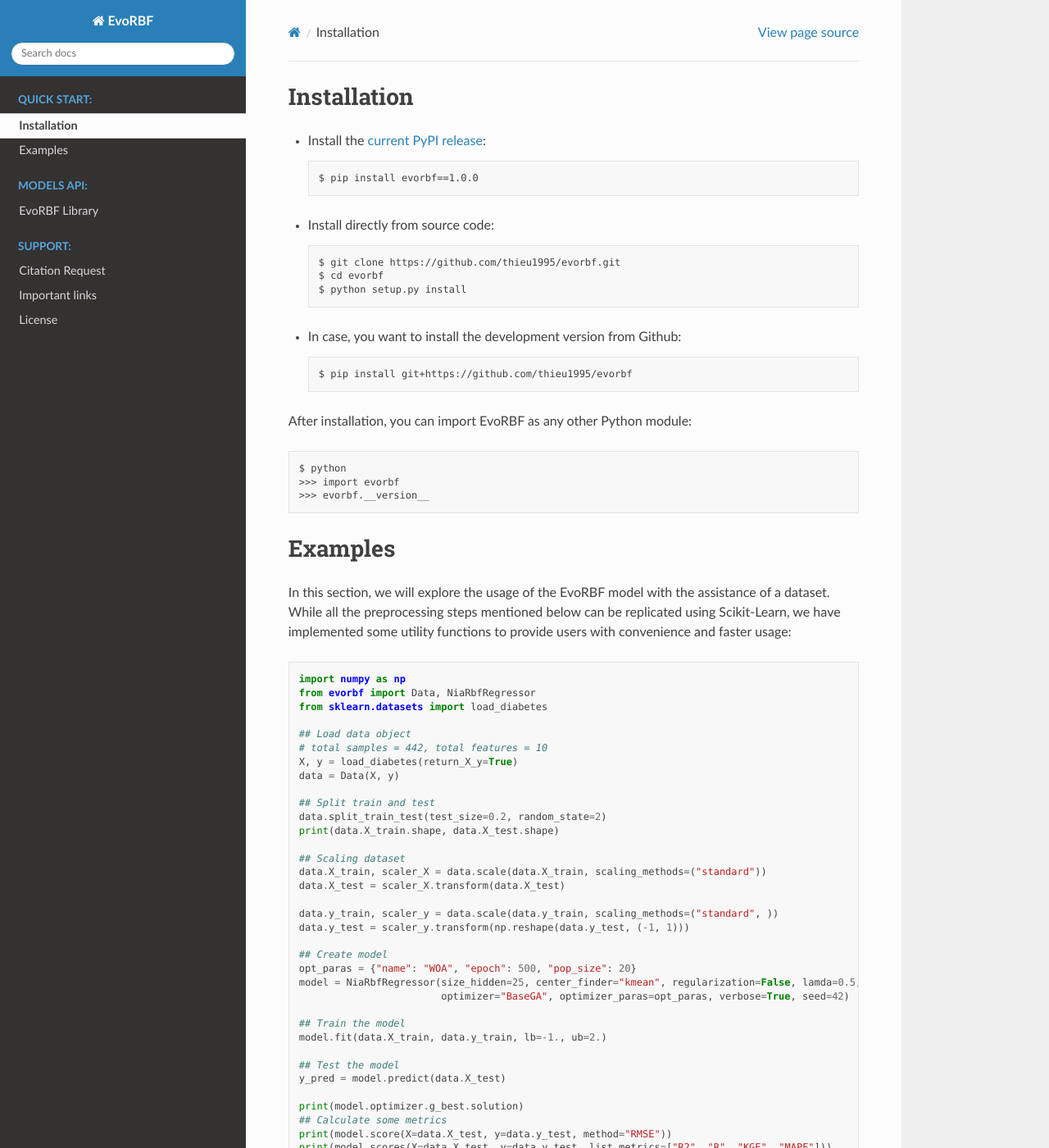
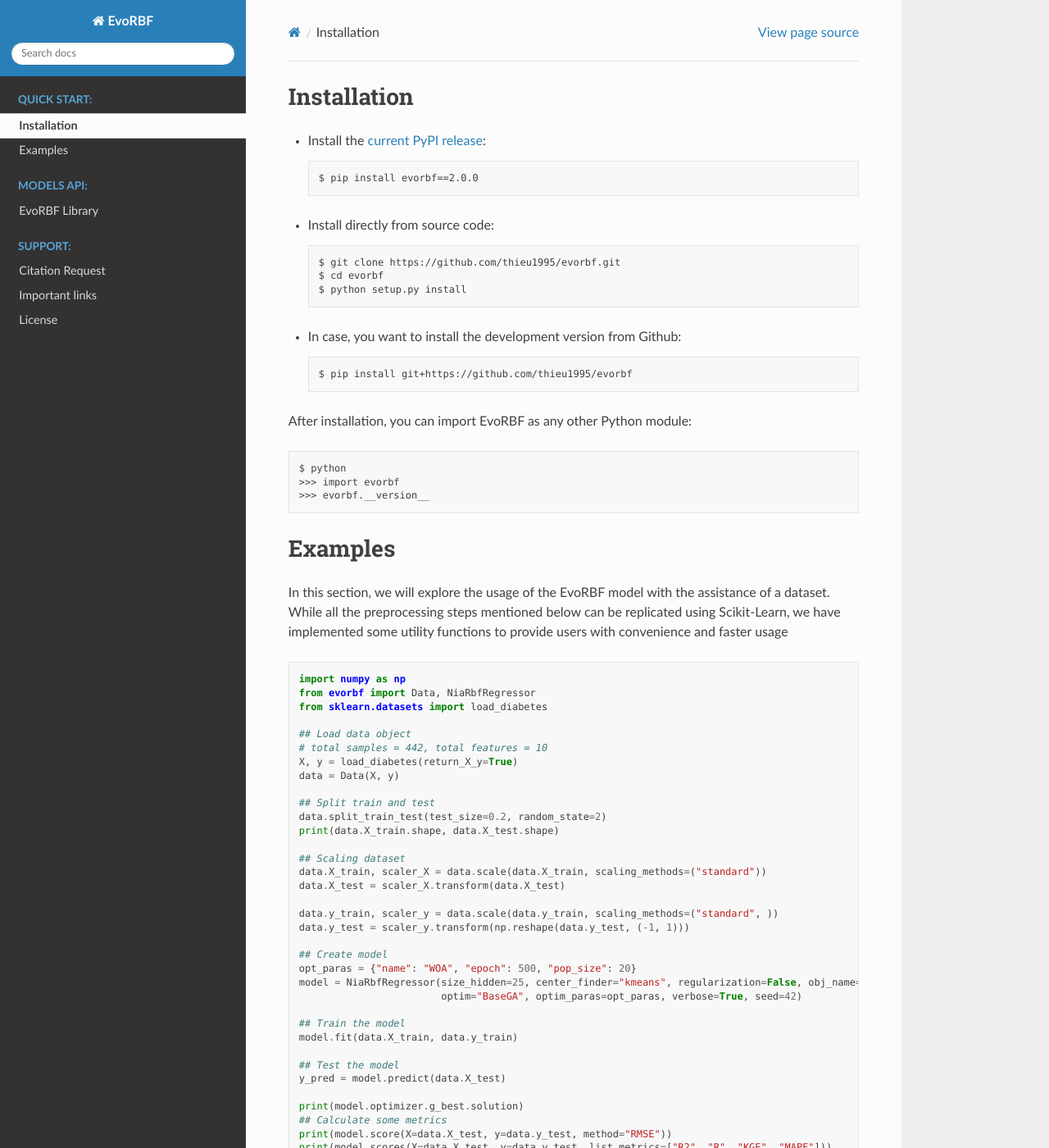
Before and after one commit to thieu1995/EvoRBF, a Sphinx documentation site: the page built from docs/source/pages/quick_start.rst, in a window 1280 px wide and 1400 px high. Shown: the whole window at 82% size. Built offline with Sphinx 7.4.7 and the Read the Docs theme 3.1.0, drawn with Linux system fonts in a browser that asks for light colours.

Commit message:
Update docs

````diff
--- a/docs/source/conf.py
+++ b/docs/source/conf.py
@@ -30,7 +30,7 @@
 author = 'Thieu'
 
 # The full version, including alpha/beta/rc tags
-release = '1.0.0'
+release = '2.0.0'
 
 
 # -- General configuration ---------------------------------------------------
--- a/docs/source/index.rst
+++ b/docs/source/index.rst
@@ -6,7 +6,7 @@
 Welcome to EvoRBF's documentation!
 ==================================
 
-.. image:: https://img.shields.io/badge/release-1.0.0-yellow.svg
+.. image:: https://img.shields.io/badge/release-2.0.0-yellow.svg
    :target: https://github.com/thieu1995/evorbf/releases
 
 .. image:: https://img.shields.io/pypi/wheel/gensim.svg
--- a/docs/source/pages/quick_start.rst
+++ b/docs/source/pages/quick_start.rst
@@ -4,7 +4,7 @@
 
 * Install the `current PyPI release <https://pypi.python.org/pypi/evorbf />`_::
 
-   $ pip install evorbf==1.0.0
+   $ pip install evorbf==2.0.0
 
 
 * Install directly from source code::
@@ -30,44 +30,46 @@
 
 In this section, we will explore the usage of the EvoRBF model with the assistance of a dataset. While all the
 preprocessing steps mentioned below can be replicated using Scikit-Learn, we have implemented some utility functions
-to provide users with convenience and faster usage::
+to provide users with convenience and faster usage
 
-	import numpy as np
-	from evorbf import Data, NiaRbfRegressor
-	from sklearn.datasets import load_diabetes
+.. code-block:: python
 
-	## Load data object
-	# total samples = 442, total features = 10
-	X, y = load_diabetes(return_X_y=True)
-	data = Data(X, y)
+    import numpy as np
+    from evorbf import Data, NiaRbfRegressor
+    from sklearn.datasets import load_diabetes
 
-	## Split train and test
-	data.split_train_test(test_size=0.2, random_state=2)
-	print(data.X_train.shape, data.X_test.shape)
+    ## Load data object
+    # total samples = 442, total features = 10
+    X, y = load_diabetes(return_X_y=True)
+    data = Data(X, y)
 
-	## Scaling dataset
-	data.X_train, scaler_X = data.scale(data.X_train, scaling_methods=("standard"))
-	data.X_test = scaler_X.transform(data.X_test)
+    ## Split train and test
+    data.split_train_test(test_size=0.2, random_state=2)
+    print(data.X_train.shape, data.X_test.shape)
 
-	data.y_train, scaler_y = data.scale(data.y_train, scaling_methods=("standard", ))
-	data.y_test = scaler_y.transform(np.reshape(data.y_test, (-1, 1)))
+    ## Scaling dataset
+    data.X_train, scaler_X = data.scale(data.X_train, scaling_methods=("standard"))
+    data.X_test = scaler_X.transform(data.X_test)
 
-	## Create model
-	opt_paras = {"name": "WOA", "epoch": 500, "pop_size": 20}
-	model = NiaRbfRegressor(size_hidden=25, center_finder="kmean", regularization=False, lamda=0.5, obj_name="MSE",
-	                        optimizer="BaseGA", optimizer_paras=opt_paras, verbose=True, seed=42)
+    data.y_train, scaler_y = data.scale(data.y_train, scaling_methods=("standard", ))
+    data.y_test = scaler_y.transform(np.reshape(data.y_test, (-1, 1)))
 
-	## Train the model
-	model.fit(data.X_train, data.y_train, lb=-1., ub=2.)
+    ## Create model
+    opt_paras = {"name": "WOA", "epoch": 500, "pop_size": 20}
+    model = NiaRbfRegressor(size_hidden=25, center_finder="kmeans", regularization=False, obj_name="MSE",
+                            optim="BaseGA", optim_paras=opt_paras, verbose=True, seed=42)
 
-	## Test the model
-	y_pred = model.predict(data.X_test)
+    ## Train the model
+    model.fit(data.X_train, data.y_train)
 
-	print(model.optimizer.g_best.solution)
-	## Calculate some metrics
-	print(model.score(X=data.X_test, y=data.y_test, method="RMSE"))
-	print(model.scores(X=data.X_test, y=data.y_test, list_metrics=["R2", "R", "KGE", "MAPE"]))
-	print(model.evaluate(y_true=data.y_test, y_pred=y_pred, list_metrics=["MSE", "RMSE", "R2S", "NSE", "KGE", "MAPE"]))
+    ## Test the model
+    y_pred = model.predict(data.X_test)
+
+    print(model.optimizer.g_best.solution)
+    ## Calculate some metrics
+    print(model.score(X=data.X_test, y=data.y_test, method="RMSE"))
+    print(model.scores(X=data.X_test, y=data.y_test, list_metrics=["R2", "R", "KGE", "MAPE"]))
+    print(model.evaluate(y_true=data.y_test, y_pred=y_pred, list_metrics=["MSE", "RMSE", "R2S", "NSE", "KGE", "MAPE"]))
 
 
 
--- a/docs/source/pages/support.rst
+++ b/docs/source/pages/support.rst
@@ -27,7 +27,7 @@
 	  publisher={Elsevier},
 	  doi={10.1016/j.sysarc.2023.102871}
 	}
-```
+
 
 If you have an open-ended or a research question, you can contact me via nguyenthieu2102@gmail.com
 
````
Also changed, not shown: other parts of docs/source/index.rst (+1 -1 lines).
